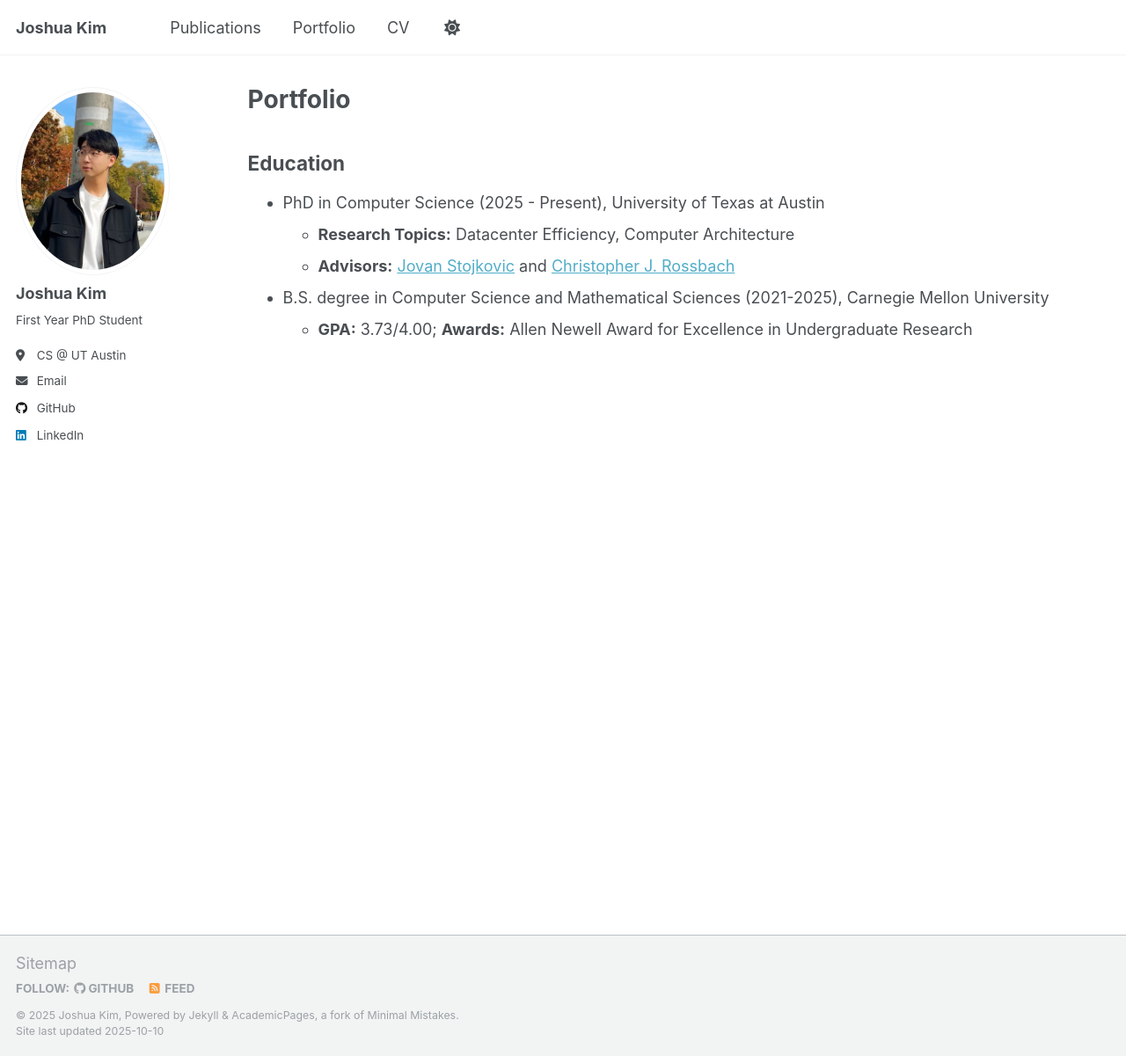
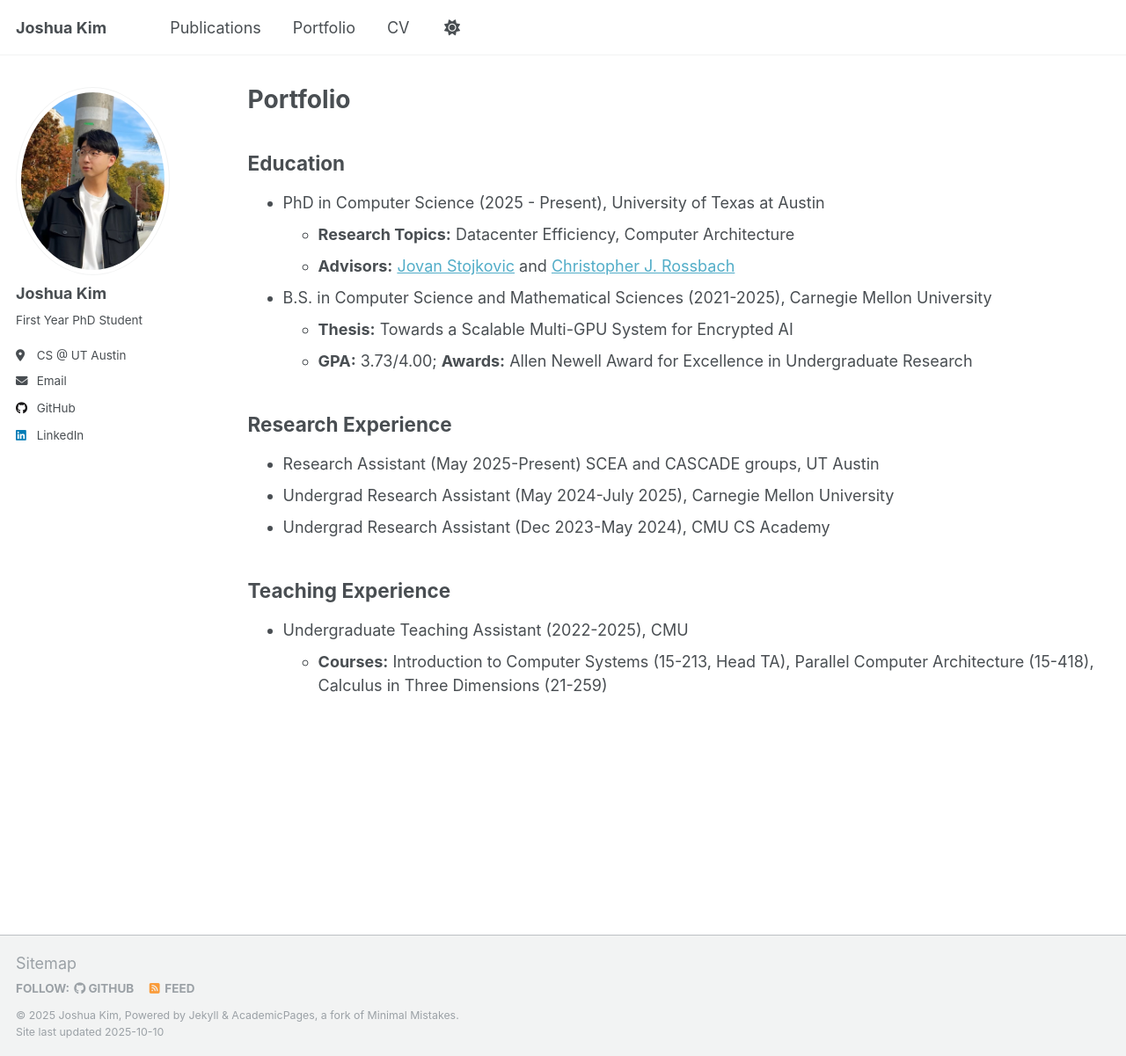
Before and after one commit to joshk411/joshk411.github.io, a Jekyll site: the page built from _pages/portfolio.md, in a window 1280 px wide and 1201 px high. Shown: the whole window at 88% size. Built offline with Jekyll 4.4.1, drawn with Linux system fonts in a browser that asks for light colours; a script that is not in the unit is left out.

Commit message:
Minor updates to text

```diff
--- a/_pages/portfolio.md
+++ b/_pages/portfolio.md
@@ -9,5 +9,15 @@ author_profile: true
 - PhD in Computer Science (2025 - Present), University of Texas at Austin
   - **Research Topics:** Datacenter Efficiency, Computer Architecture
   - **Advisors:** [Jovan Stojkovic](https://jovans2.github.io/) and [Christopher J. Rossbach](https://www.cs.utexas.edu/~rossbach/)
-- B.S. degree in Computer Science and Mathematical Sciences (2021-2025), Carnegie Mellon University
+- B.S. in Computer Science and Mathematical Sciences (2021-2025), Carnegie Mellon University
+  - **Thesis:** Towards a Scalable Multi-GPU System for Encrypted AI
   - **GPA:** 3.73/4.00; **Awards:** Allen Newell Award for Excellence in Undergraduate Research
+
+## Research Experience
+- Research Assistant (May 2025-Present) SCEA and CASCADE groups, UT Austin
+- Undergrad Research Assistant (May 2024-July 2025), Carnegie Mellon University
+- Undergrad Research Assistant (Dec 2023-May 2024), CMU CS Academy
+
+## Teaching Experience
+- Undergraduate Teaching Assistant (2022-2025), CMU
+  - **Courses:** Introduction to Computer Systems (15-213, Head TA), Parallel Computer Architecture (15-418), Calculus in Three Dimensions (21-259)
```
Also changed, not shown: _pages/about.md (+1 -1 lines).
